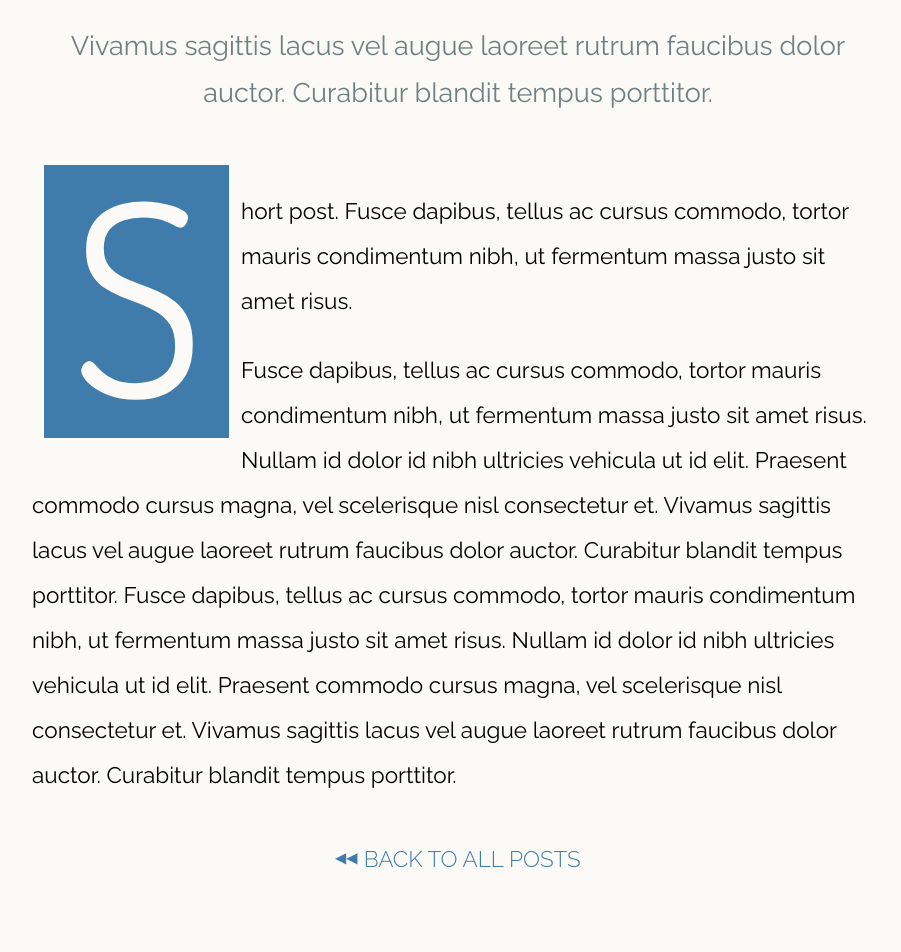
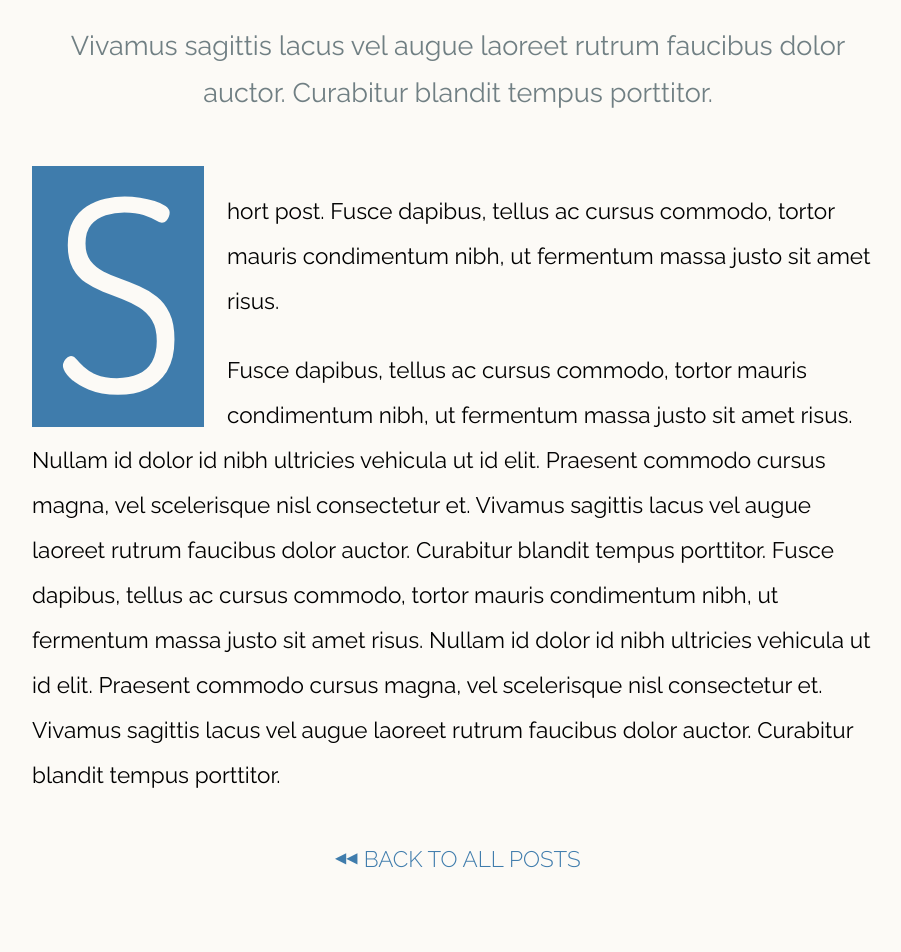
Before and after one commit to ryanfiller89/gabfolio, a Jekyll site: the page built from _posts/2016-11-07-test-post-2.markdown, in a window 1280 px wide. Shown: the part 644-1596 px from the top of the page, without its empty margins (182-1083 px from the left). Built offline with Jekyll 4.4.1, drawn with Linux system fonts in a browser that asks for light colours; nearby versions of some CDN libraries.

Commit message:
fixes blog dropcap style

```diff
--- a/assets/_scss/pages/_blog-detail.scss
+++ b/assets/_scss/pages/_blog-detail.scss
@@ -28,11 +28,11 @@
             initial-letter: 5;
             color: $white;
             background-color: $primary-color;
-            padding: 1.5*$spacing;
+            padding: .33em;
             @include header-font;
             float: left;
             font-size: 4em;
-            margin: -$spacing $spacing/2 $spacing/2 $spacing/2;
+            margin: -.25em .25em 0 0;
         }
     }
 }
```
